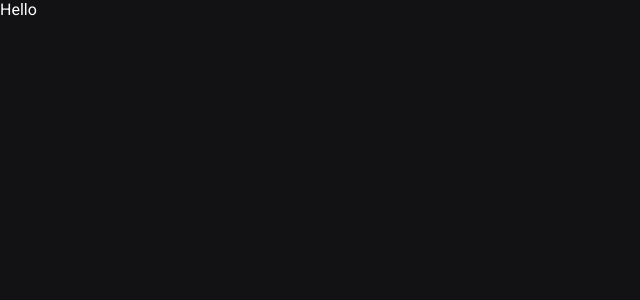
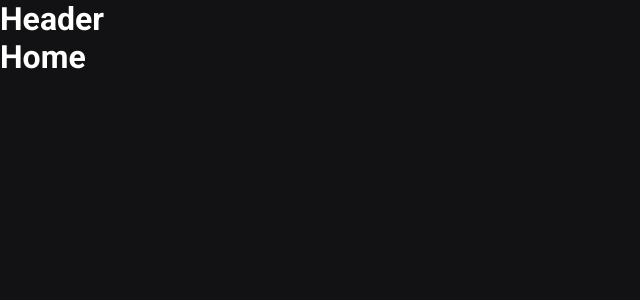
Before and after one commit to omarcoaur3lio/ignite-timer, a React (Vite) app: page / in a window 1280 px wide. Shown: the top 300 px of the page, without its empty margins (0-640 px from the left). Built offline with nearby package versions, Linux system fonts and the light colour scheme.

Commit message:
Implemented layout for routes

```diff
--- a/package.json
+++ b/package.json
@@ -12,6 +12,7 @@
   "dependencies": {
     "react": "^18.2.0",
     "react-dom": "^18.2.0",
+    "react-router-dom": "^6.3.0",
     "styled-components": "^5.3.5"
   },
   "devDependencies": {
--- a/src/App.tsx
+++ b/src/App.tsx
@@ -1,4 +1,6 @@
+import { BrowserRouter } from 'react-router-dom'
 import { ThemeProvider } from 'styled-components'
+import { Router } from './Router'
 
 import { GlobalStyle } from './styles/global'
 import { defaultTheme } from './styles/themes/default'
@@ -7,7 +9,9 @@
   return (
     <ThemeProvider theme={defaultTheme}>
       <GlobalStyle />
-      Hello
+      <BrowserRouter>
+        <Router />
+      </BrowserRouter>
     </ThemeProvider>
   )
 }
--- /dev/null
+++ b/src/Router.tsx
@@ -0,0 +1,15 @@
+import { Route, Routes } from 'react-router-dom'
+import { DefaultLayout } from './layouts/DefaultLayout'
+import { History } from './pages/History'
+import { Home } from './pages/Home'
+
+export function Router() {
+  return (
+    <Routes>
+      <Route path="/" element={<DefaultLayout />}>
+        <Route path="/" element={<Home />} />
+        <Route path="/history" element={<History />} />
+      </Route>
+    </Routes>
+  )
+}
--- /dev/null
+++ b/src/components/Header.tsx
@@ -0,0 +1,3 @@
+export function Header() {
+  return <h1>Header</h1>
+}
--- /dev/null
+++ b/src/layouts/DefaultLayout.tsx
@@ -0,0 +1,11 @@
+import { Outlet } from 'react-router-dom'
+import { Header } from '../components/Header'
+
+export function DefaultLayout() {
+  return (
+    <>
+      <Header />
+      <Outlet />
+    </>
+  )
+}
--- /dev/null
+++ b/src/pages/History.tsx
@@ -0,0 +1,3 @@
+export function History() {
+  return <h1>History</h1>
+}
--- /dev/null
+++ b/src/pages/Home.tsx
@@ -0,0 +1,3 @@
+export function Home() {
+  return <h1>Home</h1>
+}
```
Also changed, not shown: 1 other file (tests, documents, lock files or other folders).
